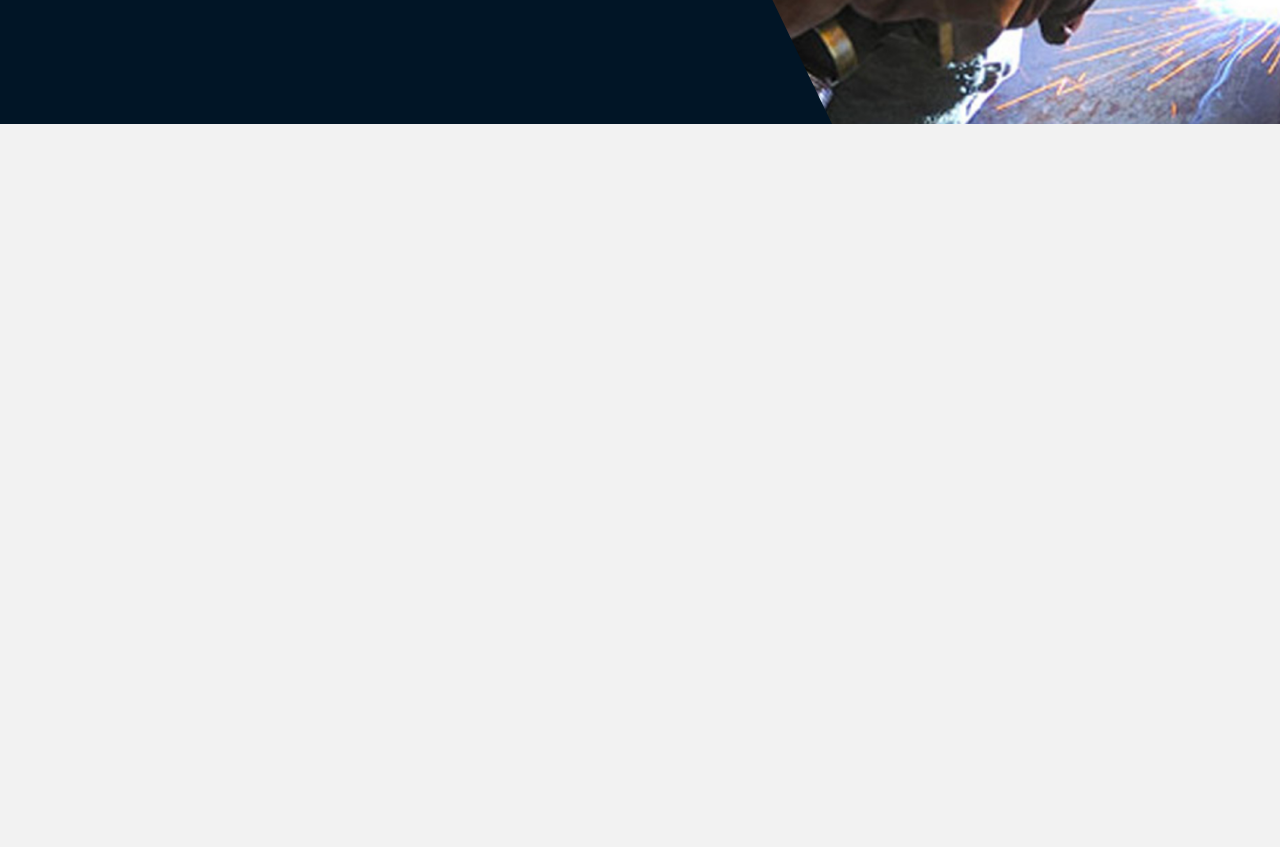
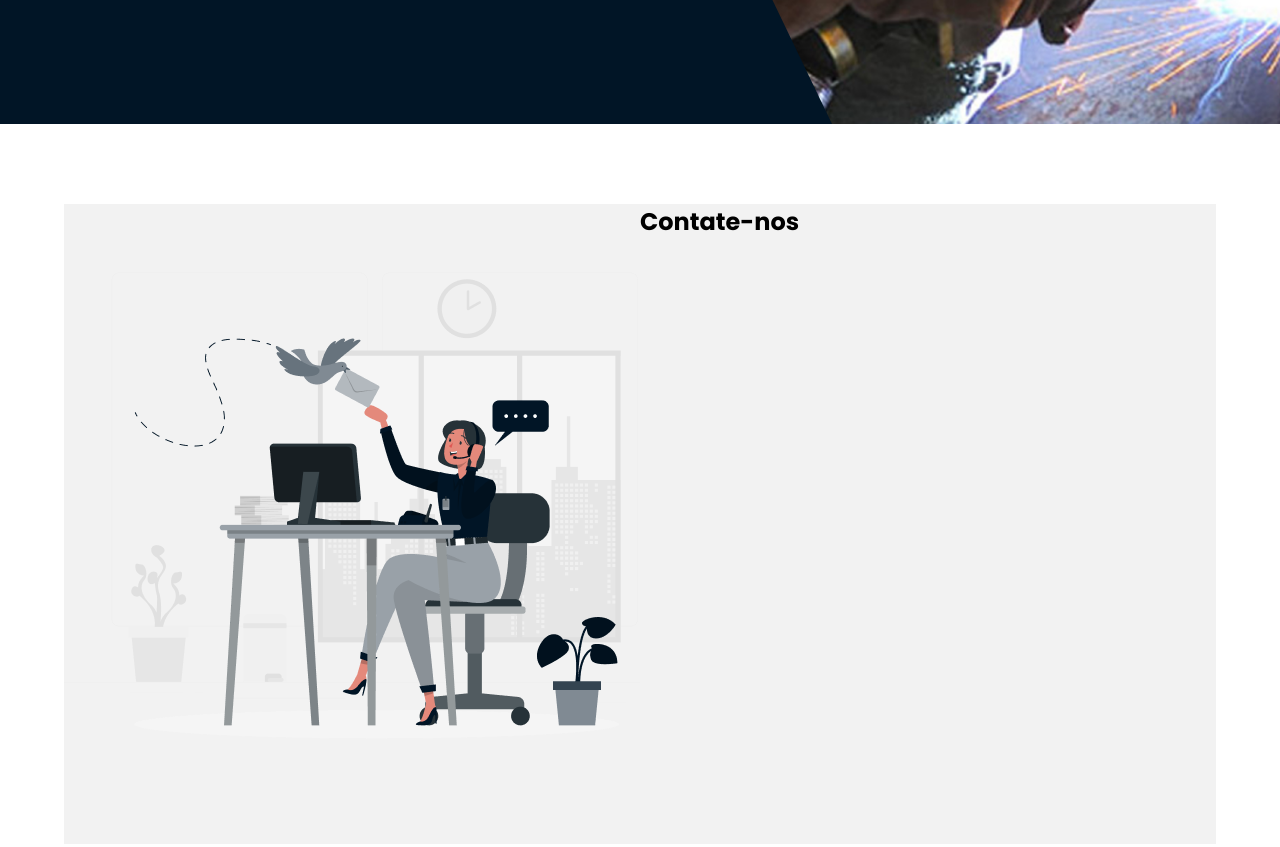
Before and after one commit to Grupo-5-High-Five/discharge-web, a plain HTML site: page application/public/html/index.html in a window 1280 px wide. Shown: the part 2340-3187 px from the top of the page. Drawn offline with Linux system fonts and the light colour scheme.

Commit message:
adicionando estrutura da página de contato

```diff
--- a/application/public/css/style.css
+++ b/application/public/css/style.css
@@ -265,7 +265,28 @@ nav {
 
 .contato{
   height: 100vh;
-  background-color: var(--brancoBackground);
+  background-color: #ffffff;
+  display: flex;
+  justify-content: center;
+  align-items: center;
+
+
+  .container{
+    display: flex;
+    height: 80vh;
+    width: 90vw;
+    background-color: var(--brancoBackground);
+
+
+    .container-esq{
+      width: 50vw;
+      background-image: url(/application/assets/contato.png);
+
+    }
+    .container-dir{
+      width: 50vw;
+    }
+  }
 }
 
 .footer{
--- a/application/public/html/index.html
+++ b/application/public/html/index.html
@@ -119,7 +119,12 @@
           <img src="/application/assets/metalurgica.png" alt="" />
         </div>
       </section>
-      <section class="contato"></section>
+      <section class="contato">
+        <div class="container">
+          <div class="container-esq"></div>
+          <div class="container-dir"><h1>Contate-nos</h1></div>
+        </div>
+      </section>
     </main>
     <footer class="footer">
       <div class="topicos">
```
Also changed, not shown: application/assets/contato.png (added).
